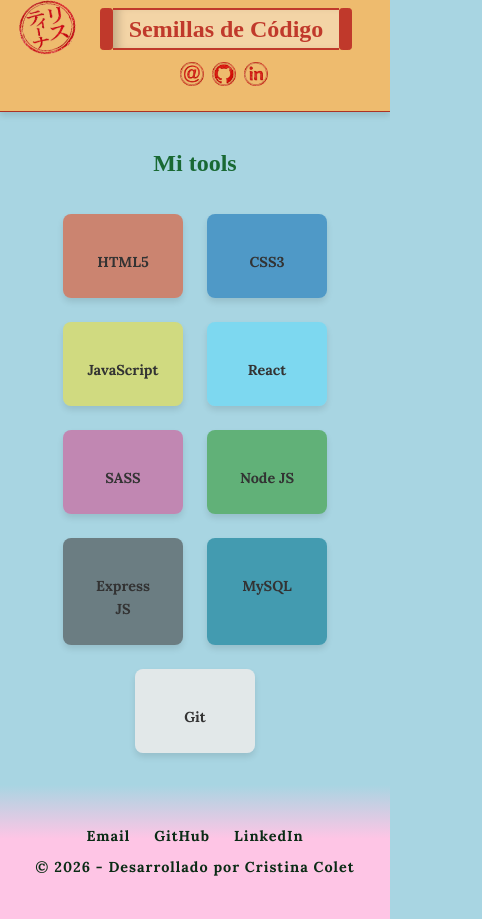
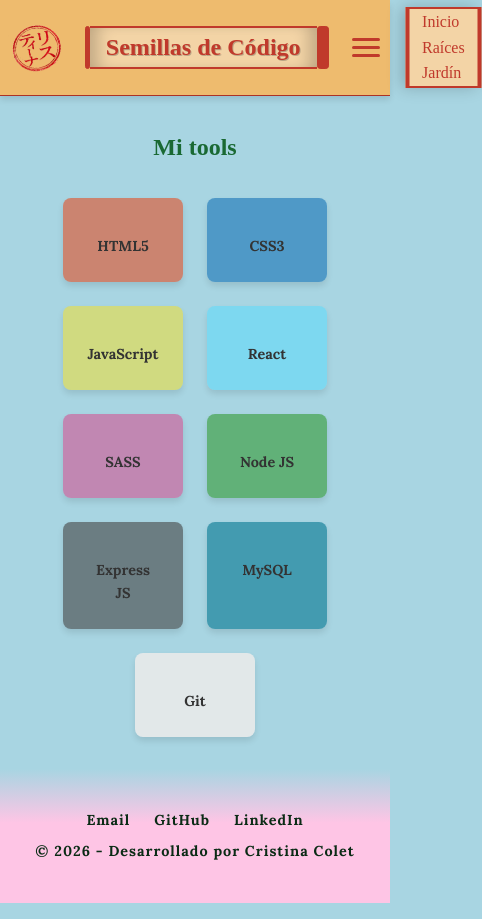
Before and after one commit to Colet-Cristina/portfolio-mi-senda-digital, a React (Vite) app: page /#/herramientas in a window 390 px wide. Shown: the whole page, 482 px wide, since content can reach past the window. Built offline with nearby package versions, Linux system fonts and the light colour scheme; a web font is replaced by a local one.

Commit message:
feat: implement menu and hamburger menu with scroll effect and animations

```diff
--- a/src/components/App.jsx
+++ b/src/components/App.jsx
@@ -26,7 +26,7 @@ function App() {
       <Header />
 
       {/* Área principal de contenido */}
-      <main className="main js_main">
+      <main className="main _main">
         <Routes>
           {/* Ruta de inicio: Presentación principal del portfolio */}
           <Route path="/" element={<Hero />} />
--- a/src/components/Footer.jsx
+++ b/src/components/Footer.jsx
@@ -9,7 +9,7 @@ function Footer() {
   const currentYear = new Date().getFullYear();
 
   return (
-    <footer className="footer js_footer">
+    <footer className="footer">
       <div className="footer__container">
         {/* Navegación secundaria: Enlaces directos a perfiles profesionales */}
         <div className="footer__social">
--- a/src/components/GardenCode.jsx
+++ b/src/components/GardenCode.jsx
@@ -45,7 +45,7 @@ function GardenCode() {
   };
 
   return (
-    <section id="projects" className="garden js_garden">
+    <section id="projects" className="garden ">
       {/* Elementos decorativos petálos sakura */}
       <div className="sakura-branch"></div>
       <div className="falling-petals">
--- a/src/components/Header.jsx
+++ b/src/components/Header.jsx
@@ -4,11 +4,19 @@
  * y los accesos directos a redes sociales/contacto.
  */
 
-import { Link } from "react-router";
+import { useState } from "react";
+import { Link, useLocation } from "react-router";
 
 function Header() {
+  const [isOpen, setIsOpen] = useState(false); // Estado para el menú
+  const location = useLocation();
+  const isHome = location.pathname === "/";
+
+  const toggleMenu = () => setIsOpen(!isOpen);
+  const closeMenu = () => setIsOpen(false);
+
   return (
-    <header className="header js_header">
+    <header className="header ">
       <div className="header__container">
         {/* Identidad visual: Sello personal estilo hanko japonés */}
         <img
@@ -30,37 +38,77 @@ function Header() {
             <span className="scroll__roller scroll__roller--right"></span>
           </Link>
         </h2>
+        {/* Navegación condicional */}
+        {!isHome && (
+          <>
+            {/* Botón Hamburguesa */}
+            <button
+              className={`header__menu-btn ${isOpen ? "is-open" : ""}`}
+              onClick={toggleMenu}
+            >
+              <span className="header__menu-bar"></span>
+              <span className="header__menu-bar"></span>
+              <span className="header__menu-bar"></span>
+            </button>
 
-        {/* Navegación social: Enlaces externos y contacto directo */}
-        <nav className="header__social">
-          {/* Contacto, Email */}
-          <a
-            href="mailto:coletcristina@gmail.com"
-            className="header__social-link"
-          >
-            <img src="/email.png" alt="Email" className="header__social-icon" />
-          </a>
+            {/* Navegación */}
+            <nav className={`header__nav ${isOpen ? "is-active" : ""}`}>
+              <ul className="header__list">
+                {/* El enlace a Inicio solo sale si NO estamos en la Home */}
+                {!isHome && (
+                  <li className="header__item">
+                    <Link
+                      to="/"
+                      className="header__nav-item"
+                      onClick={closeMenu}
+                    >
+                      Inicio
+                    </Link>
+                  </li>
+                )}
 
-          {/* Acceso a GitHub */}
-          <a
-            href="https://github.com/colet-cristina"
-            target="_blank"
-            rel="noopener noreferrer"
-            className="header__social-link"
-          >
-            <img src="/git.png" alt="GitHub" className="header__social-icon" />
-          </a>
+                {/* El enlace a Raíces solo sale si NO estamos en /raices */}
+                {location.pathname !== "/raices" && (
+                  <li className="header__item">
+                    <Link
+                      to="/raices"
+                      className="header__nav-item"
+                      onClick={closeMenu}
+                    >
+                      Raíces
+                    </Link>
+                  </li>
+                )}
 
-          {/* Acceso a LinkedIn */}
-          <a
-            href="https://linkedin.com/in/cristina-colet-corredera/"
-            target="_blank"
-            rel="noopener noreferrer"
-            className="header__social-link"
-          >
-            <img src="/in.png" alt="LinkedIn" className="header__social-icon" />
-          </a>
-        </nav>
+                {/* El enlace a Jardín solo sale si NO estamos en /jardin-de-codigo */}
+                {location.pathname !== "/jardin-de-codigo" && (
+                  <li className="header__item">
+                    <Link
+                      to="/jardin-de-codigo"
+                      className="header__nav-item"
+                      onClick={closeMenu}
+                    >
+                      Jardín
+                    </Link>
+                  </li>
+                )}
+
+                {/* El enlace a Herramientas solo sale si NO estamos en /herramientas */}
+                {location.pathname !== "/herramientas" && (
+                  <li className="header__item">
+                    <Link
+                      to="/herramientas"
+                      className="header__nav-item"
+                      onClick={closeMenu}
+                    >
+                      Herramientas
+                    </Link>
+                  </li>
+                )}
+              </ul>
+            </nav>
+          </>
+        )}
       </div>
     </header>
   );
--- a/src/styles/layout/_header.scss
+++ b/src/styles/layout/_header.scss
@@ -1,33 +1,130 @@
-/* --- HEADER: Estructura y Navegación Principal --- */
+/* --- HEADER: Estructura --- */
 .header {
   background: $header-brown;
   border-bottom: 0.0625rem solid darken($color-red, 5%);
   box-shadow: $shadow-soft;
   position: relative;
   z-index: 10;
-  height: 7rem;
+  height: 6rem;
+  display: flex;
+  align-items: center;
 
   &__container {
-    display: grid;
+    display: flex;
+    justify-content: space-between;
     align-items: center;
-    padding: 0.5rem 1rem;
+    width: 100%;
+    padding: 0 0.6rem;
+    position: relative;
   }
 
   // Identidad visual (Sello Hanko)
   &__seal {
-    height: 3.5rem;
+    height: 3rem;
     width: auto;
-    margin-top: -1rem;
     opacity: 0;
     animation: sealStamp 0.8s ease-out forwards;
-    animation-delay: 1s;
+    animation-delay: 0.5s;
   }
 
-  // Contenedor del título con efecto de pergamino
+  /* --- BOTÓN HAMBURGUESA (Solo Móvil) --- */
+  &__menu-btn {
+    display: flex;
+    flex-direction: column;
+    justify-content: space-between;
+    width: 1.8rem;
+    height: 1.2rem;
+    background: transparent;
+    border: none;
+    cursor: pointer;
+    padding: 0;
+    z-index: 200;
+
+    .header__menu-bar {
+      width: 100%;
+      height: 0.2rem;
+      background: $color-red;
+      border-radius: 10px;
+      transition: all 0.3s ease-in-out;
+      transform-origin: center;
+    }
+
+    &.is-open {
+      .header__menu-bar {
+        &:nth-child(1) {
+          transform: translateY(0.5rem) rotate(45deg);
+        }
+        &:nth-child(2) {
+          opacity: 0;
+          transform: translateX(1rem);
+        }
+        &:nth-child(3) {
+          transform: translateY(-0.5rem) rotate(-45deg);
+        }
+      }
+    }
+  }
+
+  /* --- NAVEGACIÓN (Desplegable) --- */
+  &__nav {
+    position: absolute;
+    right: 0;
+
+    background: $background-color;
+    display: flex;
+    flex-direction: column;
+    justify-content: center;
+    align-items: center;
+
+    border: 0.3rem solid $color-red;
+    border-top: 0.125rem solid $color-red;
+    border-bottom: 0.125rem solid $color-red;
+
+    transition: transform 0.4s ease-in-out;
+    transform: translateX(120%); // Escondido a la derecha
+    box-shadow: -5px 0 15px rgba(0, 0, 0, 0.2);
+
+    &.is-active {
+      transform: translateX(2%);
+    }
+  }
+
+  &__list {
+    list-style: none;
+    margin: 0;
+    padding: 0;
+    display: flex;
+    flex-direction: column;
+  }
+
+  &__item {
+    list-style: none;
+    display: block;
+    padding: 0rem 0.8rem;
+  }
+
+  &__nav-item {
+    text-decoration: none;
+    color: $color-red;
+    font-family: $font-japanese;
+
+    transition: all 0.3s ease;
+
+    &:active {
+      // Efecto sello al tocar en móvil
+      background-color: $color-red;
+      color: white;
+      padding: 0.5rem 1rem;
+      border-radius: 0.3rem;
+    }
+  }
+
+  /* --- TÍTULO (PERGAMINO) --- */
   &__title {
-    grid-column: 2;
-    justify-self: start;
     margin: 0;
+    flex-grow: 1;
+    display: flex;
+    justify-content: center;
 
     &-link {
       display: inline-flex;
@@ -39,93 +136,114 @@
         background: $color-red;
         border: 0.0938rem solid $color-red;
         flex-shrink: 0;
-        z-index: 2;
         border-radius: 0.2rem;
+
+        &--left {
+          width: 0.3rem;
+        }
       }
 
       .scroll__content {
         background-color: $background-color;
+
         overflow: hidden;
         white-space: nowrap;
         width: 0;
         display: block;
-        animation: openScroll 1.2s cubic-bezier(0.45, 0.05, 0.55, 0.95) forwards;
-        animation-delay: 2.5s;
+        animation: openScroll 1s cubic-bezier(0.45, 0.05, 0.55, 0.95) forwards;
+        animation-delay: 1.3s;
         border-top: 0.125rem solid $color-red;
         border-bottom: 0.125rem solid $color-red;
-        box-shadow: inset 0.625rem 0 0.625rem -0.3125rem rgba(0, 0, 0, 0.2);
+        box-shadow:
+          inset 1rem 0 1rem -0.5rem rgba(0, 0, 0, 0.2),
+          inset -1rem 0 1rem -0.5rem rgba(0, 0, 0, 0.2);
       }
 
       .scroll__text {
         font-family: $font-japanese;
         font-size: 1.5rem;
+        white-space: nowrap;
         color: $color-red;
         font-weight: bold;
         padding: 0 1rem;
         opacity: 0;
         animation: fadeIn 0.5s forwards;
         animation-delay: 2s;
+        text-shadow: 1px 1px 0px rgba(61, 60, 60, 0.3);
       }
     }
   }
 
-  // Redes sociales con entrada escalonada
-  &__social {
-    grid-column: 2;
-    display: flex;
-    margin-left: 5rem;
-    gap: 0.5rem;
-    justify-content: left;
-    align-items: center;
+  /* --- ----- MEDIA QUERIES (DESKTOP) ----- --- */
+  @media (min-width: 768px) {
+    .header {
+      height: 7rem;
+      &__container {
+        padding: 0 4rem;
+      }
+      &__seal {
+        height: 5rem;
+        margin-right: 3rem;
+      }
+      &__menu-btn {
+        display: none;
+      }
 
-    &-link {
-      opacity: 0;
-      animation: hankoStamp 0.8s ease-out forwards;
-      transition: transform 0.3s ease;
+      &__nav {
+        position: static;
+        height: auto;
+        width: auto;
+        background: transparent;
+        transform: translateX(0);
+        box-shadow: none;
+        border: none;
 
-      &:nth-child(1) {
-        animation-delay: 1.8s;
-      } // Email
-      &:nth-child(2) {
-        animation-delay: 2.1s;
-      } // GitHub
-      &:nth-child(3) {
-        animation-delay: 2.4s;
-      } // LinkedIn
+        &-list {
+          flex-direction: row;
+          gap: 1.5rem;
+        }
+
+        &-item {
+          font-weight: 500;
+          letter-spacing: 0.05rem;
+          padding: 0.5rem 1rem;
+          transition: all 0.3s ease;
+          transition: all 0.3s cubic-bezier(0.4, 0, 0.2, 1);
+          border-radius: 0.5rem;
+          border: 0.0625rem solid transparent;
 
           &:hover {
-        transform: scale(1.2) rotate(5deg);
-      }
+            background-color: rgba($color-red, 0.1);
+            color: #ffffff;
+            background-color: $color-red;
+            box-shadow: inset 0 0 0.5rem rgba(0, 0, 0, 0.1);
           }
 
-    &-icon {
-      height: 1.5rem;
-      width: auto;
-      display: block;
+          &.is-active {
+            border: 0.0625rem solid $color-red;
+            color: $color-red;
           }
         }
       }
 
-/* --- MEDIA QUERIES (DESKTOP) --- */
-@media (min-width: 768px) {
-  .header {
-    &__container {
-      display: flex;
-      flex-direction: row;
-      justify-content: space-between;
-      padding: 0 5rem;
-      margin-top: 1rem;
-      height: 5rem;
+      &__title {
+        justify-content: center;
       }
-    &__seal {
-      height: 4.5rem;
+
+      &-link {
+        .scroll__roller {
+          width: 0.8rem;
+          height: 4rem;
+
+          &--left {
+            width: 0.5rem;
           }
-    &__title-link {
-      margin-left: 5rem;
 
           .scroll__text {
-        font-size: 1.8rem;
+            font-size: 2rem;
           }
         }
       }
     }
+  }
+}
```
Also changed, not shown: src/components/Hero.jsx (+34 -2 lines), src/styles/core/_animations.scss (+8 -18 lines), src/styles/pages/_hero.scss (+36 -0 lines). Lines whose indentation alone changed are shown as unchanged.
